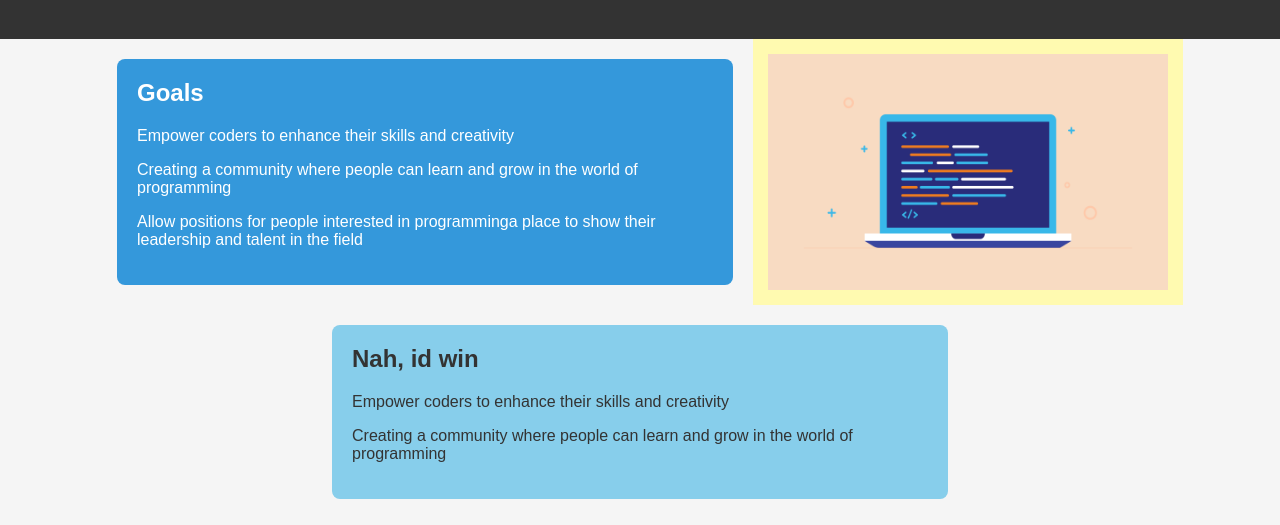
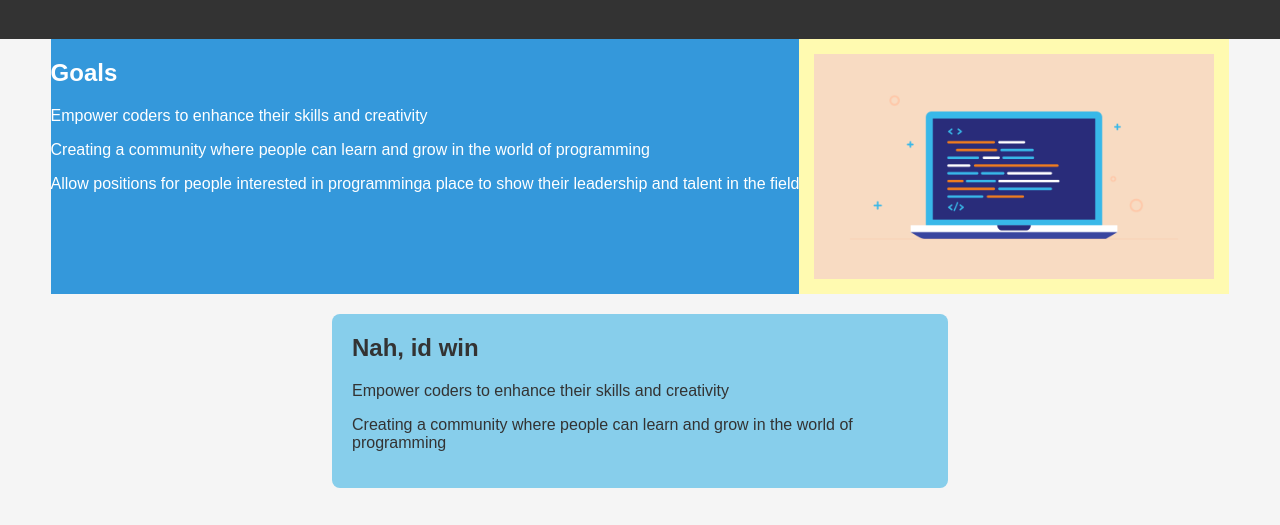
Before and after one commit to Dover-Sherborn-Coding-Club/Website, a plain HTML site: page About/about.html in a window 1280 px wide. Shown: the part 161-686 px from the top of the page. Drawn offline with Linux system fonts and the light colour scheme.

Commit message:
Update about.html

```diff
--- a/About/about.html
+++ b/About/about.html
@@ -17,7 +17,7 @@
 <br><br><br><br>
 
 
-            <div class="dark-blue">
+            <div class="dark-blueL">
                 <h2>Goals</h2>
                 <p>Empower coders to enhance their skills and creativity</p>
                 <p>Creating a  community where people can learn and grow  in the world of programming</p>
```
